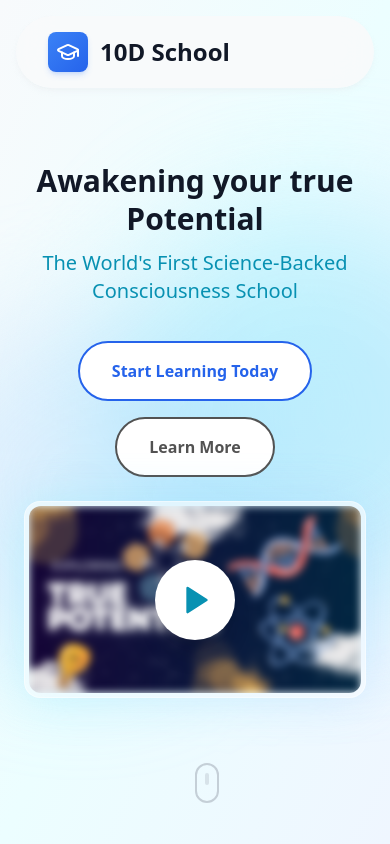
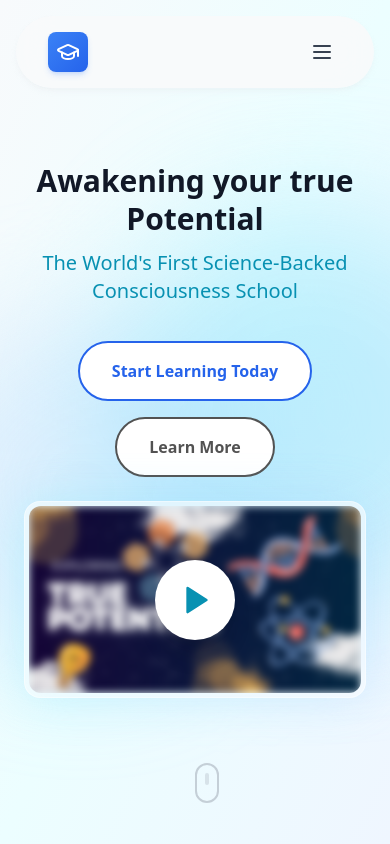
Before and after one commit to jaycc008/path-of-wonders, a React (Vite) app: page / in a window 390 px wide. Shown: the top 844 px of the page. Built offline with nearby package versions, Linux system fonts and the light colour scheme.

Commit message:
design for mobile

```diff
--- a/src/components/Header.tsx
+++ b/src/components/Header.tsx
@@ -1,5 +1,5 @@
 import { useEffect, useState } from 'react';
-import { GraduationCap } from 'lucide-react';
+import { GraduationCap, Menu } from 'lucide-react';
 
 export default function Header() {
   const [scrolled, setScrolled] = useState(false);
@@ -33,7 +33,7 @@ export default function Header() {
             <div className="p-2 rounded-lg bg-gradient-to-br from-blue-500 to-blue-600 shadow-md shadow-blue-500/20">
               <GraduationCap className="w-6 h-6 text-white" />
             </div>
-            <span className="text-2xl font-bold text-gray-900">
+            <span className="text-2xl font-bold text-gray-900 sm:block hidden">
               10D School
             </span>
           </div>
@@ -53,6 +53,10 @@ export default function Header() {
               Get Started
             </button>
           </nav>
+
+          <button className="md:hidden p-2 rounded-lg text-gray-700 hover:bg-gray-100 transition-colors duration-300">
+            <Menu className="w-6 h-6" />
+          </button>
         </div>
       </div>
     </header>
```
